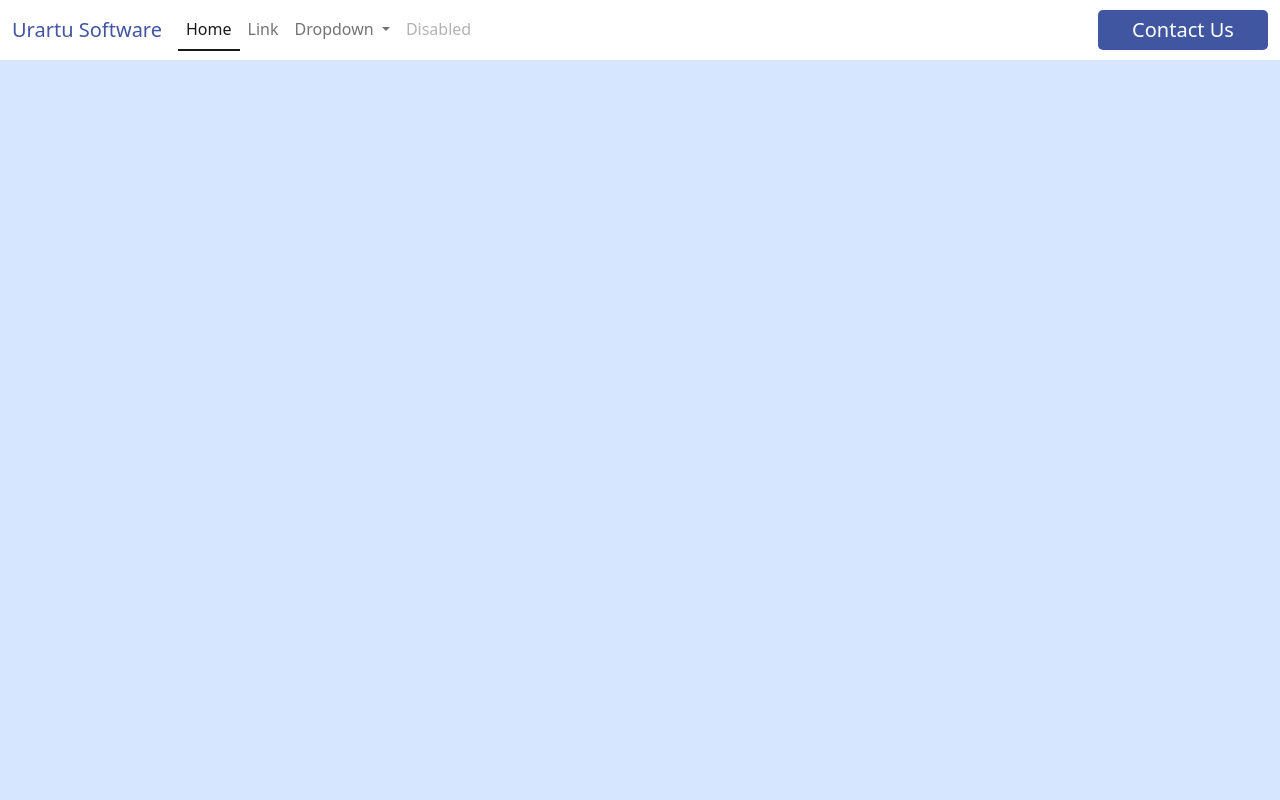
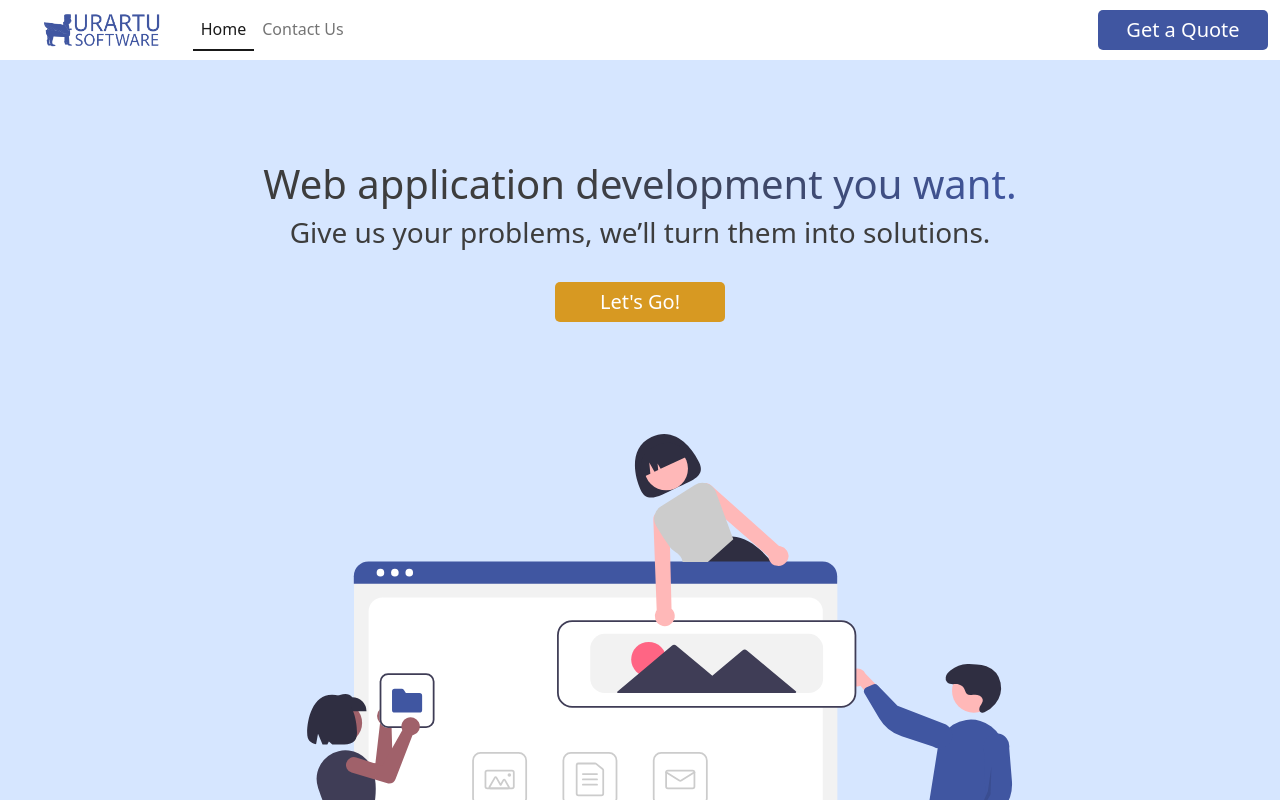
Before and after one commit to vaheaslanyan/urartusoftware-ui, an Angular app: page /home in a window 1280 px wide. Before the commit this address led to /. Shown: the top 800 px of the page. Built offline with nearby package versions, Linux system fonts and the light colour scheme.

Commit message:
Navbar improvments

```diff
--- a/src/app/components/navbar/navbar.component.html
+++ b/src/app/components/navbar/navbar.component.html
@@ -1,34 +1,20 @@
 <nav class="navbar navbar-expand-md navbar-light">
     <div id="navbarInnerDiv" class="container-fluid">
-      <a class="navbar-brand" href="#">Urartu Software</a>
+      <img class="navbar-brand" src="../../../assets/UrartuSoftware.png" alt="Urartu Software Logo" routerLink="home">
       <button class="navbar-toggler" type="button" data-bs-toggle="collapse" data-bs-target="#navbarNavAltMarkup" aria-controls="navbarNavAltMarkup" aria-expanded="false" aria-label="Toggle navigation">
         <span class="navbar-toggler-icon"></span>
       </button>
       <div class="collapse navbar-collapse" id="navbarNavAltMarkup">
         <ul class="navbar-nav me-auto mb-2 mb-lg-0">
           <li class="nav-item">
-            <a class="nav-link active" aria-current="page" href="#">Home</a>
+            <a class="nav-link" aria-current="page" routerLink="home" routerLinkActive="active">Home</a>
           </li>
           <li class="nav-item">
-            <a class="nav-link" href="#">Link</a>
-          </li>
-          <li class="nav-item dropdown">
-            <a class="nav-link dropdown-toggle" href="#" id="navbarDropdown" role="button" data-bs-toggle="dropdown" aria-expanded="false">
-              Dropdown
-            </a>
-            <ul class="dropdown-menu" aria-labelledby="navbarDropdown">
-              <li><a class="dropdown-item" href="#">Action</a></li>
-              <li><a class="dropdown-item" href="#">Another action</a></li>
-              <li><hr class="dropdown-divider"></li>
-              <li><a class="dropdown-item" href="#">Something else here</a></li>
-            </ul>
-          </li>
-          <li class="nav-item">
-            <a class="nav-link disabled" href="#" tabindex="-1" aria-disabled="true">Disabled</a>
+            <a class="nav-link" aria-current="page" routerLink="contact" routerLinkActive="active">Contact Us</a>
           </li>
         </ul>
         <form class="d-flex">
-          <app-custom-button routerLink="contact" id="navbarContactBtn" [name]="'Contact Us'" [style]="contactButtonStyle"></app-custom-button>
+          <app-custom-button routerLink="contact" id="navbarContactBtn" [name]="'Get a Quote'" [style]="contactButtonStyle"></app-custom-button>
         </form>
       </div>
     </div>
--- a/src/app/components/navbar/navbar.component.scss
+++ b/src/app/components/navbar/navbar.component.scss
@@ -9,6 +9,9 @@
 }
 
 .navbar-brand {
+    cursor: pointer;
+    height: 50px;
+    margin: 0 2rem;
     color: var(--color-foreground-primary);
 }
 
```
Also changed, not shown: src/app/app-routing.module.ts (+7 -2 lines), src/assets/UrartuSoftware.png (added).
